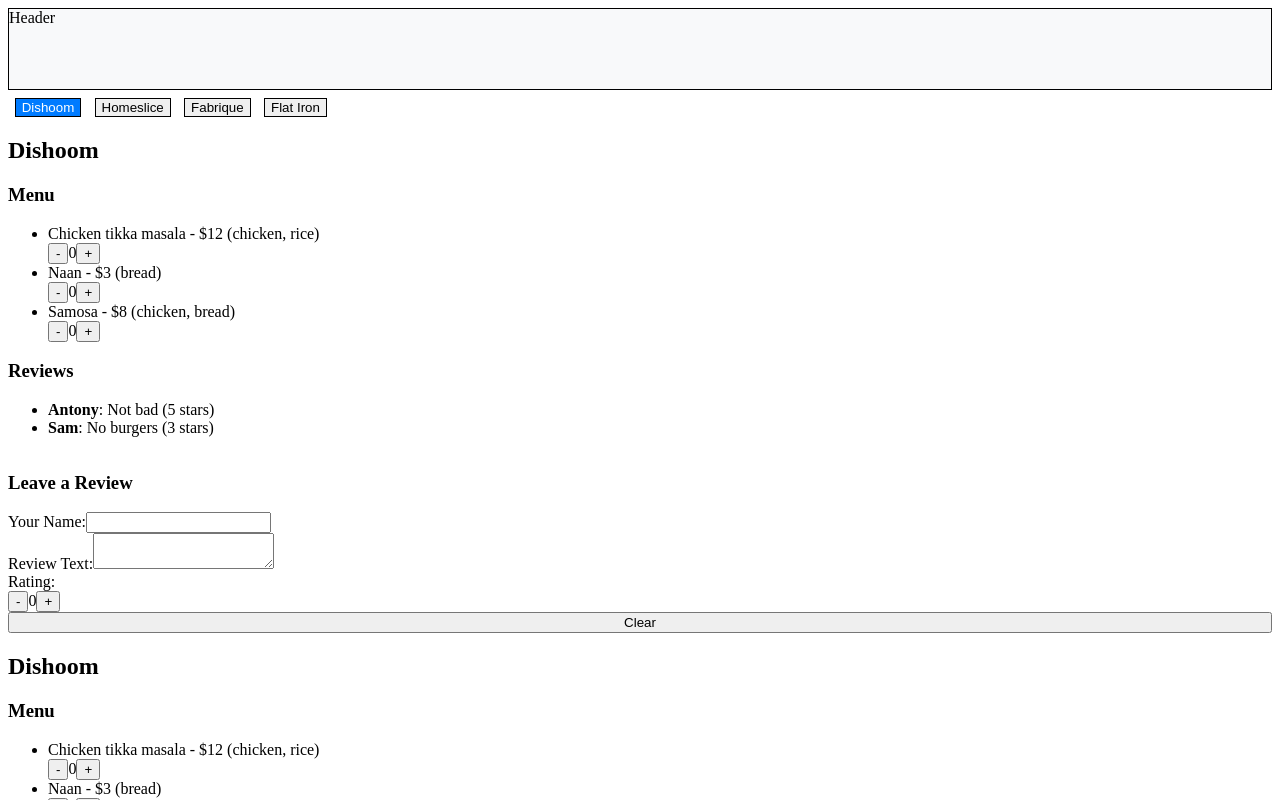
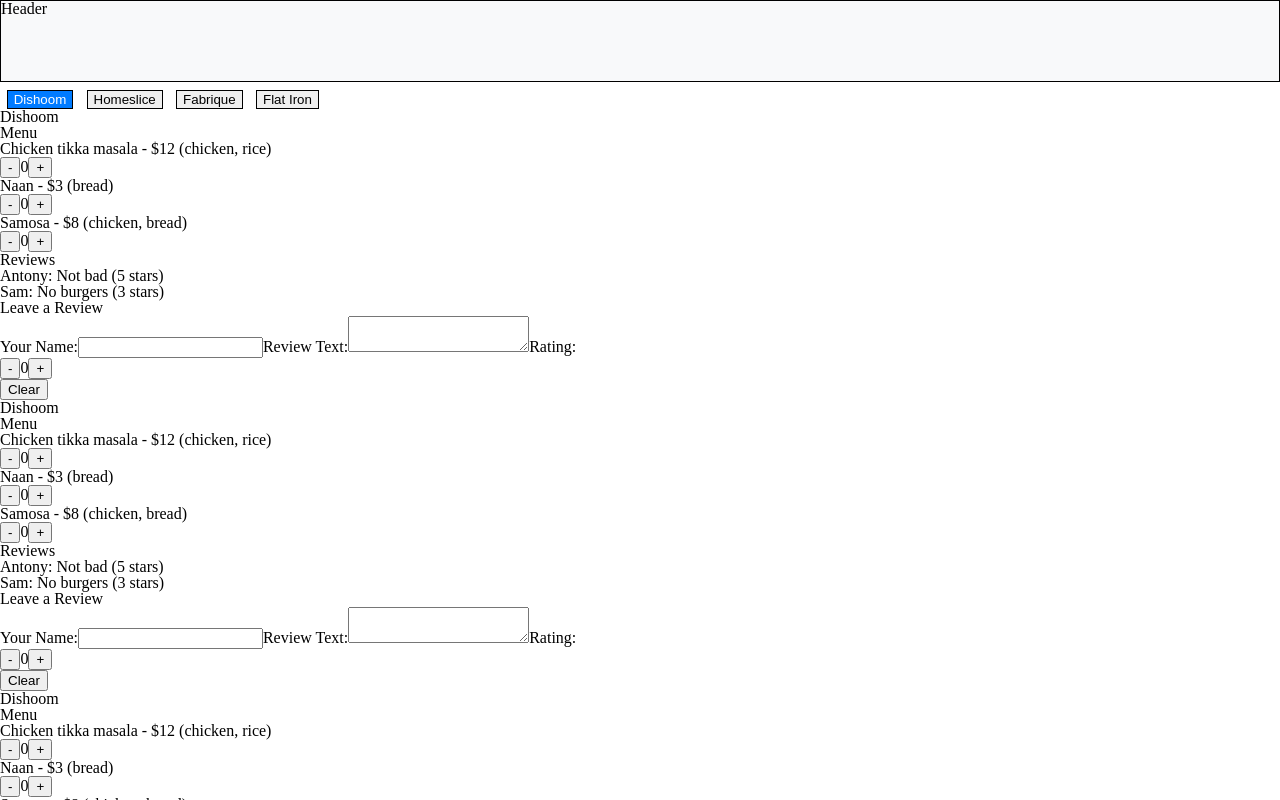
Before and after one commit to besthalfofthedevil/react1205, a React (Vite) app: page / in a window 1280 px wide. Shown: the top 800 px of the page. Built offline with nearby package versions, Linux system fonts and the light colour scheme.

Commit message:
Move styles to modules

```diff
--- a/package.json
+++ b/package.json
@@ -10,6 +10,7 @@
     "preview": "vite preview"
   },
   "dependencies": {
+    "classnames": "^2.5.1",
     "react": "^19.1.0",
     "react-dom": "^19.1.0"
   },
--- /dev/null
+++ b/src/components/Layout/Layout.module.css
@@ -0,0 +1,19 @@
+.layout {
+  display: flex;
+  flex-direction: column;
+}
+
+.layout > header {
+  flex: 0 0 auto;
+  background-color: #f8f9fa;
+  border: 1px solid black;
+  min-height: 5em;
+}
+.layout > main {
+  flex: 1 0 auto;
+}
+.layout > footer {
+  flex: 0 0 auto;
+  border: 1px solid black;
+  min-height: 5em;
+}
--- a/src/components/Layout/Layout.tsx
+++ b/src/components/Layout/Layout.tsx
@@ -1,10 +1,10 @@
 import type React from "react";
 import { ProgressBar } from "../ProgressBar/progress-bar";
-
+import style from "./Layout.module.css";
 
 export const Layout = ({ children }: React.PropsWithChildren) => {
   return (
-    <div className="layout">
+    <div className={style.layout}>
       <ProgressBar/>
       <header>Header</header>
       <main>{children}</main>
--- a/src/components/Restaurants/Restaurants.tsx
+++ b/src/components/Restaurants/Restaurants.tsx
@@ -2,6 +2,7 @@ import { useState, type PropsWithChildren } from "react";
 import { RestaurantComponent } from "../Restaurant/Restaurant";
 import type { Restaurant } from "../../mocks/restaurants.mock";
 import { Tab } from "../Tab/Tab";
+import styles from "./restraunts.module.css";
 
 export const Restaurants = ({
   restaurants,
@@ -15,7 +16,7 @@ export const Restaurants = ({
 
   return (
     <>
-      <section className="tabs">
+      <section className={styles.tabs}>
         {restaurants.map(({ name, id }) => {
           const isActive = id === activeRestaurantId;
           if (!name) {
--- /dev/null
+++ b/src/components/Restaurants/restraunts.module.css
@@ -0,0 +1,4 @@
+.tabs {
+  margin-top: 0.5em;
+  display: flex;
+}
--- /dev/null
+++ b/src/components/ReviewForm/review-form.module.css
@@ -0,0 +1,5 @@
+.review-form {
+  display: flex;
+  flex-direction: column;
+  margin-bottom: 1em;
+}
--- /dev/null
+++ b/src/components/Tab/Tab.module.css
@@ -0,0 +1,9 @@
+.tab {
+  display: flex;
+  border: 1px solid black;
+  margin: 0 0.5em;
+}
+.active {
+  background-color: #007bff;
+  color: white;
+}
--- a/src/components/Tab/Tab.tsx
+++ b/src/components/Tab/Tab.tsx
@@ -1,3 +1,6 @@
+import classNames from "classnames";
+import styles from "./Tab.module.css";
+
 export const Tab = ({
   label,
   isActive,
@@ -8,7 +11,10 @@ export const Tab = ({
   setActive?: () => void;
 }) => (
   <button
-    className={`tab ${isActive ? "active" : ""}`}
+    className={classNames({
+      [styles.tab]: true,
+      [styles.active]: isActive,
+    })}
     onClick={setActive}
   >
     {label}
--- a/src/styles.css
+++ b/src/styles.css
@@ -1,37 +1,43 @@
-.layout {
-  display: flex;
-  flex-direction: column;
+html, body, div, span, applet, object, iframe,
+h1, h2, h3, h4, h5, h6, p, blockquote, pre,
+a, abbr, acronym, address, big, cite, code,
+del, dfn, em, img, ins, kbd, q, s, samp,
+small, strike, strong, sub, sup, tt, var,
+b, u, i, center,
+dl, dt, dd, ol, ul, li,
+fieldset, form, label, legend,
+table, caption, tbody, tfoot, thead, tr, th, td,
+article, aside, canvas, details, embed,
+figure, figcaption, footer, header, hgroup,
+menu, nav, output, ruby, section, summary,
+time, mark, audio, video {
+	margin: 0;
+	padding: 0;
+	border: 0;
+	font-size: 100%;
+	font: inherit;
+	vertical-align: baseline;
 }
-header {
-  flex: 0 0 auto;
-  background-color: #f8f9fa;
-  border: 1px solid black;
-  min-height: 5em;
+/* HTML5 display-role reset for older browsers */
+article, aside, details, figcaption, figure,
+footer, header, hgroup, menu, nav, section {
+	display: block;
 }
-main {
-  flex: 1 0 auto;
+body {
+	line-height: 1;
 }
-footer {
-  flex: 0 0 auto;
-  border: 1px solid black;
-  min-height: 5em;
+ol, ul {
+	list-style: none;
 }
-.tab {
-  display: flex;
-  border: 1px solid black;
-  margin: 0 0.5em;
+blockquote, q {
+	quotes: none;
 }
-.tabs {
-  margin-top: 0.5em;
-  display: flex;
+blockquote:before, blockquote:after,
+q:before, q:after {
+	content: '';
+	content: none;
 }
-.active {
-  background-color: #007bff;
-  color: white;
+table {
+	border-collapse: collapse;
+	border-spacing: 0;
 }
-
-.review-form {
-  display: flex;
-  flex-direction: column;
-  margin-bottom: 1em;
-}
```
Also changed, not shown: 1 other file (tests, documents, lock files or other folders).
